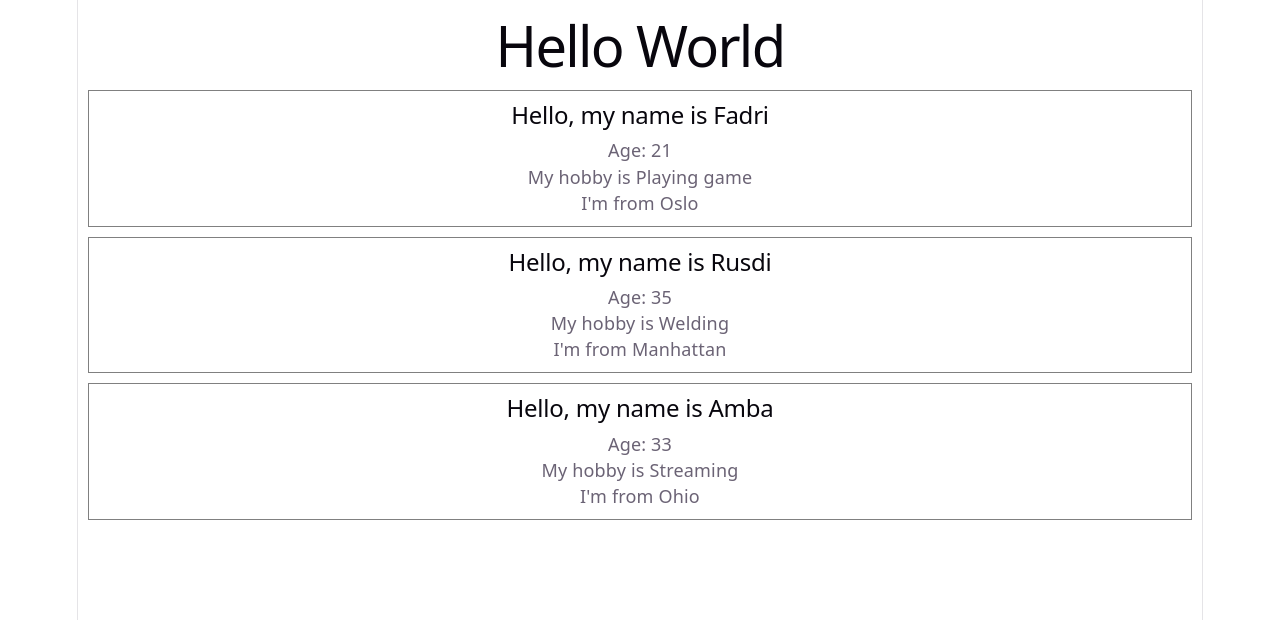
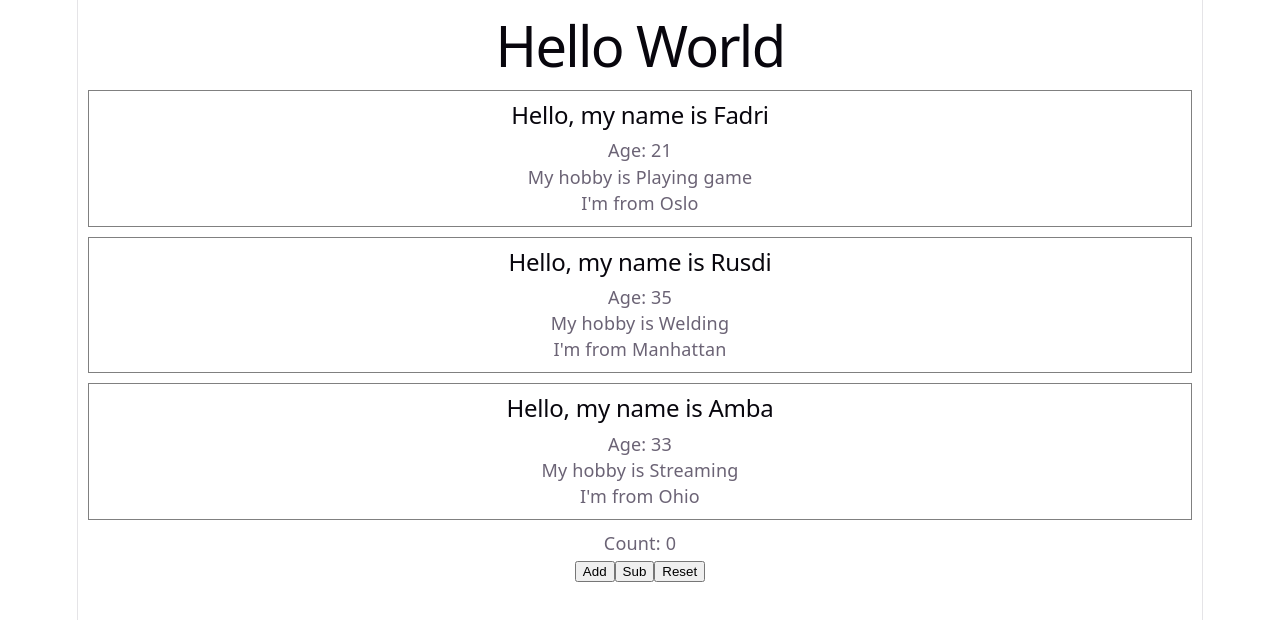
Before and after one commit to Fadri-Ashley/react-lano, a React (Vite) app: page / in a window 1280 px wide. Shown: the top 620 px of the page. Built offline with nearby package versions, Linux system fonts and the light colour scheme.

Commit message:
learn usestate

```diff
--- a/src/App.jsx
+++ b/src/App.jsx
@@ -1,12 +1,14 @@
-function Card({name, age, hobby, city}) {
-  return(
+import { useState } from "react";
+
+function Card({ name, age, hobby, city }) {
+  return (
     <div style={{ border: "1px solid gray", padding: "10px", margin: "10px" }}>
       <h2>Hello, my name is {name}</h2>
       <p>Age: {age}</p>
       <p>My hobby is {hobby}</p>
       <p>I'm from {city}</p>
     </div>
-  )
+  );
 }
 
 function App() {
@@ -16,6 +18,20 @@ function App() {
       <Card name="Fadri" age={21} hobby="Playing game" city="Oslo" />
       <Card name="Rusdi" age={35} hobby="Welding" city="Manhattan" />
       <Card name="Amba" age={33} hobby="Streaming" city="Ohio" />
+      <Counter />
+    </div>
+  );
+}
+
+function Counter() {
+  const [amount, setAmount] = useState(0);
+
+  return (
+    <div>
+      <p>Count: {amount}</p>
+      <button onClick={() => setAmount(amount + 1)}>Add</button>
+      <button onClick={() => setAmount(amount - 1)}>Sub</button>
+      <button onClick={() => setAmount(0)}>Reset</button>
     </div>
   );
 }
```
